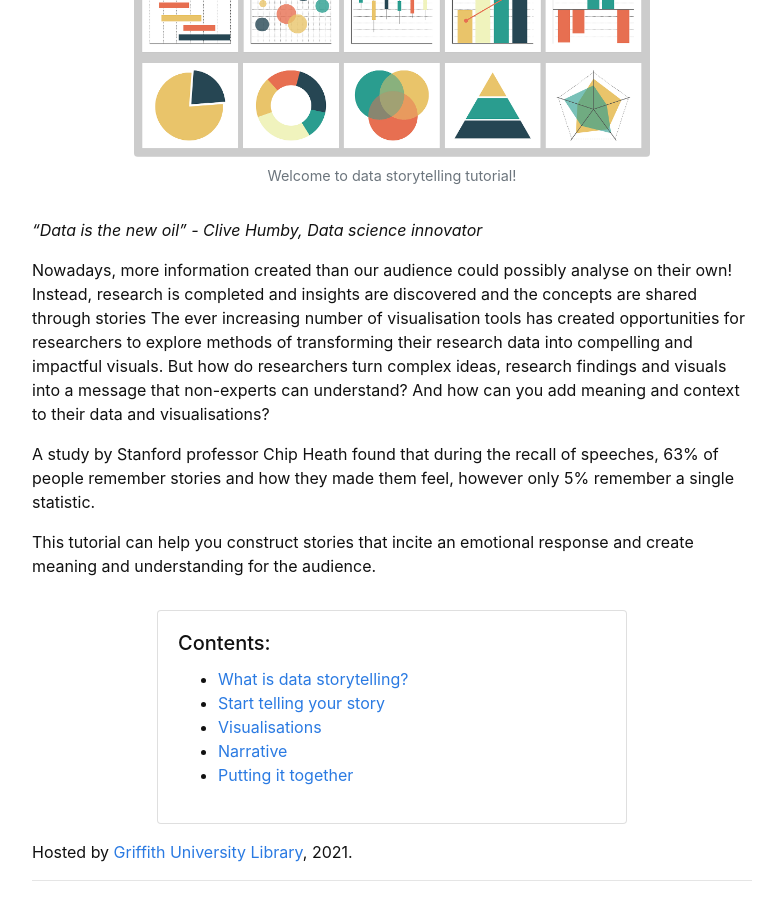
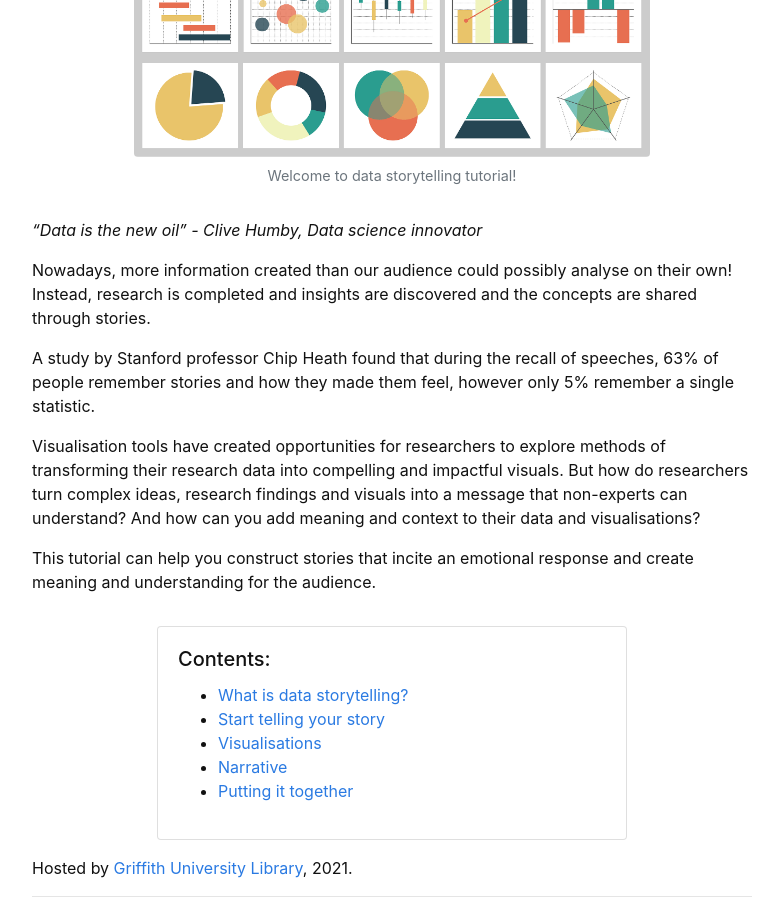
Before and after one commit to masamiy/DataStoryTelling, a Jekyll site: the page built from index.md, in a window 1280 px wide and 900 px high, scrolled down 374 px. Shown: the whole window, without its empty margins (248-1027 px from the left). Built offline with Jekyll 4.4.1, drawn with Linux system fonts in a browser that asks for light colours.

Commit message:
Update index.md

```diff
--- a/index.md
+++ b/index.md
@@ -8,11 +8,12 @@ layout: default
 
 *"Data is the new oil" - Clive Humby, Data science innovator*
 
-Nowadays, more information created than our audience could possibly analyse on their own! Instead, research is completed and insights are discovered and the concepts are shared through stories
-The ever increasing number of visualisation tools has created opportunities for researchers to explore methods of transforming their research data into compelling and impactful visuals. But how do researchers turn complex ideas, research findings and visuals into a message that non-experts can understand? And how can you add meaning and context to their data and visualisations?
-
+Nowadays, more information created than our audience could possibly analyse on their own! Instead, research is completed and insights are discovered and the concepts are shared through stories.
 
 A study by Stanford professor Chip Heath found that during the recall of speeches, 63% of people remember stories and how they made them feel, however only 5% remember a single statistic.
+
+Visualisation tools have created opportunities for researchers to explore methods of transforming their research data into compelling and impactful visuals. But how do researchers turn complex ideas, research findings and visuals into a message that non-experts can understand? And how can you add meaning and context to their data and visualisations?
+
 
 This tutorial can help you construct stories that incite an emotional response and create meaning and understanding for the audience.
 
```
